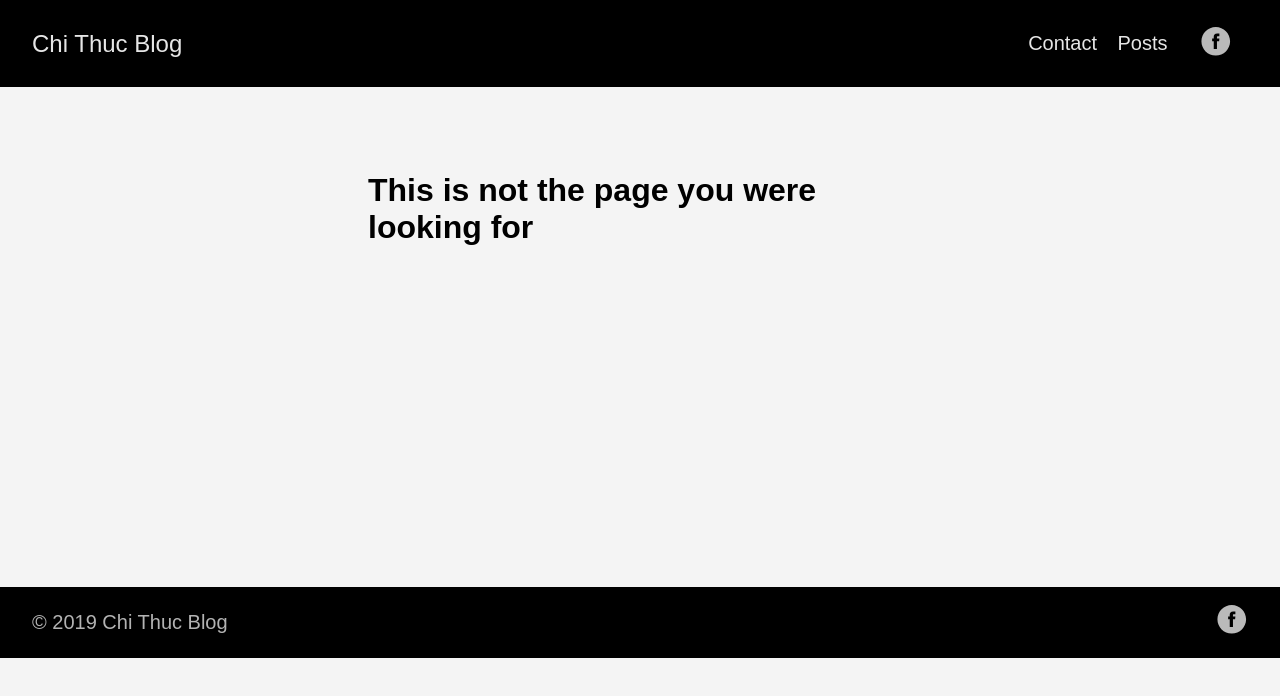
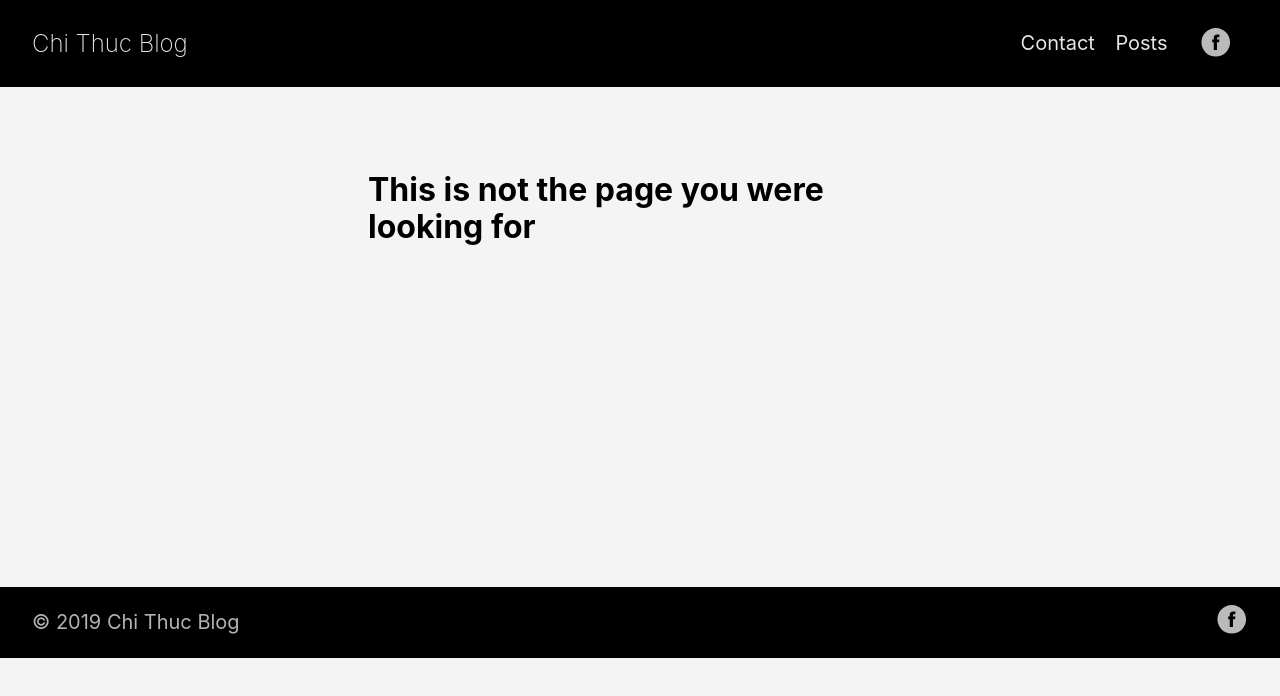
Before and after one commit to chithuchcmus/sv1612677.github.io, a plain HTML site: page 404.html in a window 1280 px wide. Drawn offline with Linux system fonts and the light colour scheme.

Commit message:
rebuilding site Thứ tư, 17 Tháng tư năm 2019 15:56:34 +07

```diff
--- a/404.html
+++ b/404.html
@@ -43,7 +43,7 @@
 
   </head>
 
-  <body class="ma0 avenir bg-near-white">
+  <body class="ma0 sans-serif bg-near-white">
 
 
 
```
Also changed, not shown: categories/index.html (+1 -1 lines), contact/index.html (+1 -1 lines), index.html (+1 -1 lines), posts/index.html (+1 -1 lines), posts/lectureofbook/index.html (+1 -1 lines), tags/index.html (+1 -1 lines).
